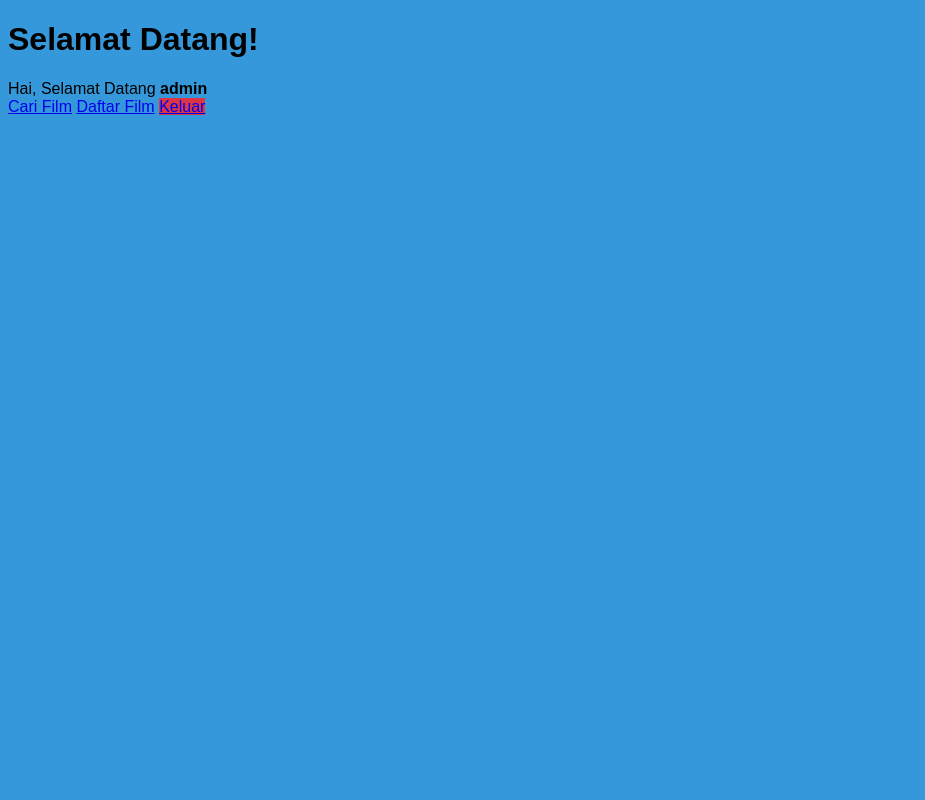
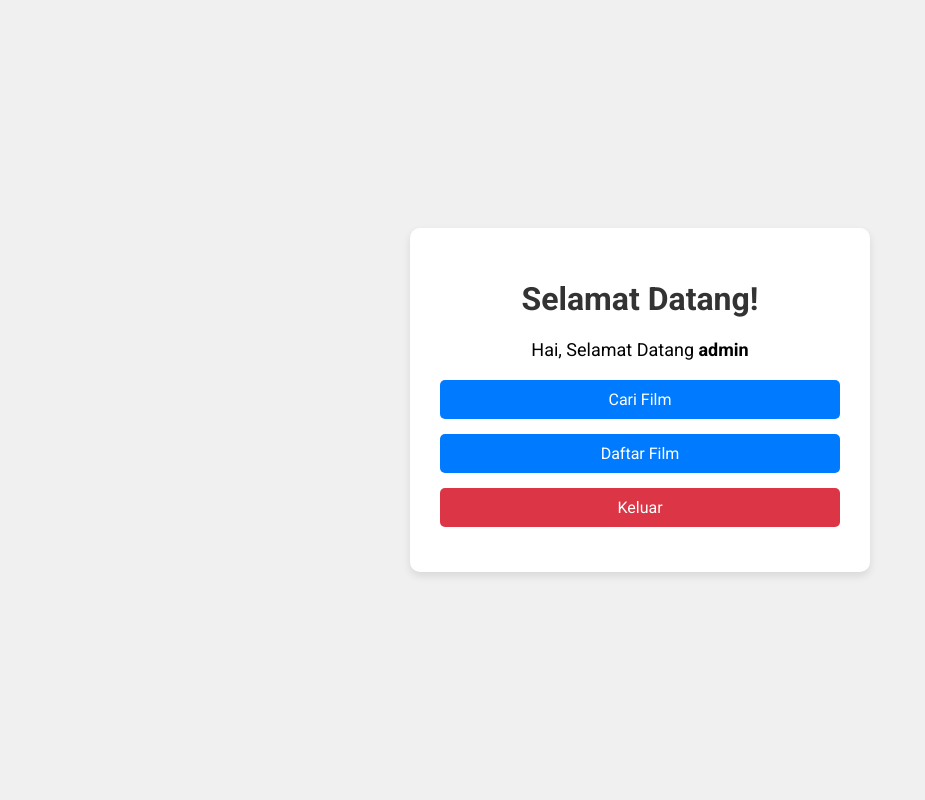
Before and after one commit to natasyahelmalia/cinema_tickets, a PHP site: page / in a window 1280 px wide. Shown: the whole page, without its empty margins (0-925 px from the left). Run offline with PHP 8.4, Linux system fonts and the light colour scheme; a user stored in the database is signed in.

Commit message:
feat: add new style

```diff
--- a/style.css
+++ b/style.css
@@ -1,6 +1,10 @@
 body {
   background: #3498db;
   font-family: sans-serif;
+}
+
+h1 {
+  color: #333;
 }
 
 h2 {
@@ -38,3 +42,43 @@ textarea {
   padding: 5px 8px;
   margin: 20px 0px;
 }
+
+body {
+  font-family: 'Roboto', sans-serif;
+  background-color: #f0f0f0;
+  margin: 0;
+  padding: 0;
+  display: flex;
+  justify-content: center;
+  align-items: center;
+  height: 100vh;
+}
+
+.container {
+  background: #fff;
+  padding: 30px;
+  box-shadow: 0 4px 8px rgba(0, 0, 0, 0.1);
+  border-radius: 10px;
+  text-align: center;
+  width: 400px;
+}
+
+.welcome-message {
+  font-size: 18px;
+  margin: 20px 0;
+}
+
+.nav-links a {
+  display: block;
+  margin: 15px 0;
+  padding: 10px 20px;
+  text-decoration: none;
+  color: #fff;
+  background-color: #007bff;
+  border-radius: 5px;
+  transition: background-color 0.3s ease;
+}
+
+.nav-links a:hover {
+  background-color: #0056b3;
+}
```
